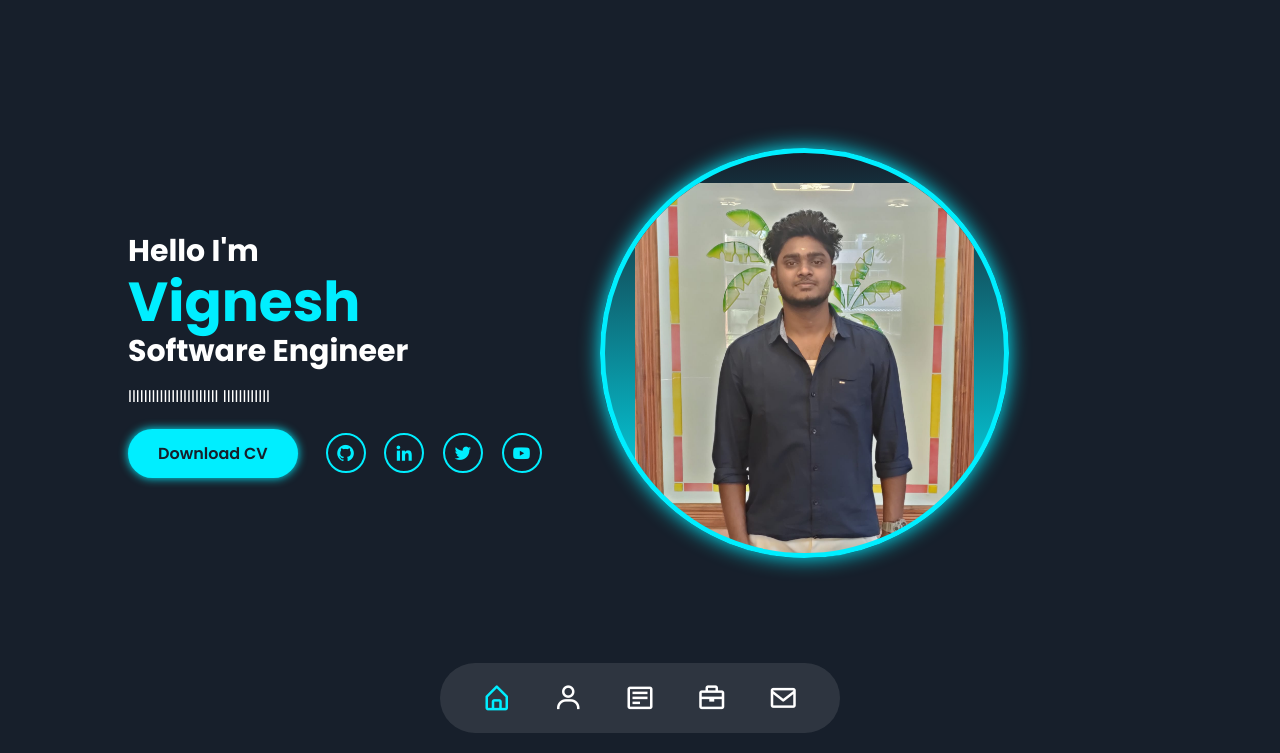
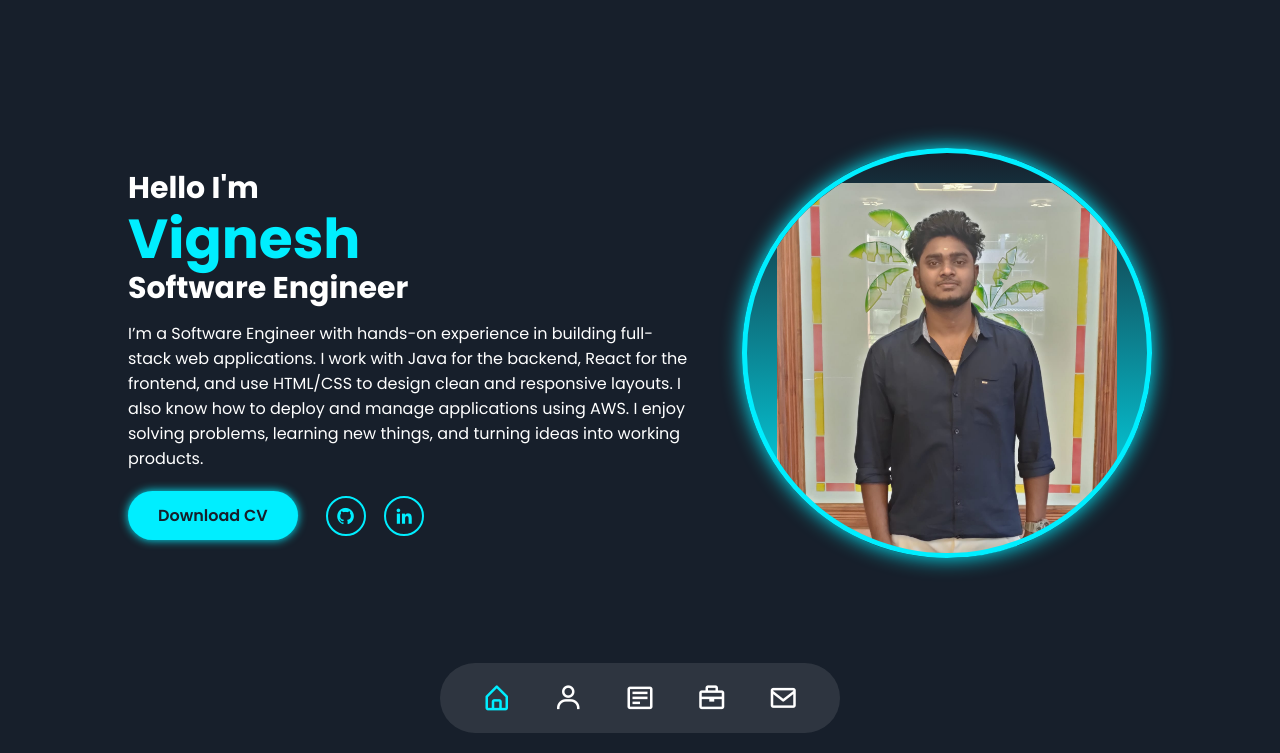
Before and after one commit to vigneshE1999/Myportfolio, a plain HTML site: page index.html in a window 1280 px wide. Shown: the part 47-800 px from the top of the page. Drawn offline with nearby package versions, Linux system fonts and the light colour scheme.

Commit message:
profile changes

```diff
--- a/index.html
+++ b/index.html
@@ -44,25 +44,21 @@
                     <h3>Hello I'm</h3>
                     <h1>Vignesh</h1>
                     <h3>Software Engineer</h3>
-                    <p class="desc">lllllllllllllllllllllll llllllllllll</p>
+                    <p class="desc">I’m a Software Engineer with hands-on experience in building full-stack web
+                        applications. I work with Java for the backend, React for the frontend, and use HTML/CSS to
+                        design clean and responsive layouts. I also know how to deploy and manage applications using
+                        AWS. I enjoy solving problems, learning new things, and turning ideas into working products.</p>
                     <div class="btn-sci">
-                        <a href="#" class="btn">Download CV</a>
+                        <a href="./Files/Vignesh.pdf" class="btn" download="Vignesh.pdf">Download CV</a>
                         <div class="sci">
-                            <a href="#">
+                            <a href="https://github.com/vigneshE1999" target="_blank" rel="noopener noreferrer">
                                 <i class="bx bxl-github"></i>
                                 <span class="tooltip">Github</span>
                             </a>
-                            <a href="#">
+                            <a href="https://www.linkedin.com/in/vigneshesakkimuthu/" target="_blank"
+                                rel="noopener noreferrer">
                                 <i class="bx bxl-linkedin"></i>
                                 <span class="tooltip">Linkedin</span>
-                            </a>
-                            <a href="#">
-                                <i class="bx bxl-twitter"></i>
-                                <span class="tooltip">Twitter</span>
-                            </a>
-                            <a href="#">
-                                <i class="bx bxl-youtube"></i>
-                                <span class="tooltip">YouTube</span>
                             </a>
                         </div>
                     </div>
@@ -85,8 +81,20 @@
                 <div class="about-info">
                     <h2 class="title">About Me</h2>
                     <h3>Software Engineer!</h3>
-                    <p class="desc">lllllllllllllllllllllllllll</p>
-                    <a href="#" class="btn">View More</a>
+                    <p class="desc">I’m a Software Engineer with hands-on experience in building full-stack web
+                        applications. I work with Java for the backend, React for the frontend, and use HTML/CSS to
+                        design clean and responsive layouts. I also know how to deploy and manage applications using
+                        AWS. I enjoy solving problems, learning new things, and turning ideas into working products.</p>
+                    <!-- <a href="#" class="btn">View More</a> -->
+                    <a href="javascript:void(0)" class="btn" onclick="toggleMoreAbout()">View More</a>
+
+                    <div id="more-about" style="display: none;">
+                        <p>
+                            I also love contributing to open-source, exploring new frameworks, and building scalable
+                            architectures.
+                            Outside of coding, I'm into reading tech blogs and playing strategy games.
+                        </p>
+                    </div>
                 </div>
             </section>
 
@@ -107,25 +115,37 @@
                 <div class="tab-wrapper">
                     <div class="tab-grid resume-box experience active">
                         <div class="tab-item resume-item">
-                            <h4>2022 - Present</h4>
-                            <h4>AGT</h4>
-                            <h4>Developer</h4>
-                            <p>Lorem ipsum dolor sit amet, consectetur adipisicing elit. Aliquid numquam, sapiente
-                                laborum, impedit expedita dolorum placeat mollitia, ut amet dignissimos ipsa? Ipsam
-                                necessitatibus eveniet facilis quibusdam perspiciatis, voluptates eum sed!</p>
+                            <h4>20 Mar 2022 - 25 sep 2022</h4>
+                            <h4>Arthur Grand Technology</h4>
+                            <h4>DevOps Intern</h4>
+                            <p>
+                                • Assisted in automating CI/CD pipelines using Azure.<br>
+                                • Managed cloud infrastructure using AWS services like EC2, S3, and IAM.<br>
+                                • Containerized applications using AWS Eks.<br>
+                                • Worked with monitoring tools such as Prometheus and Grafana to track system performance.<br>
+                                • Collaborated with developers to streamline build and deployment processes, improving delivery speed.
+                              </p>
                         </div>
                         <div class="tab-item resume-item">
-                            <h4>2022 - Present</h4>
-                            <h4>AGT</h4>
-                            <h4>Devops</h4>
-                            <p>Lorem ipsum dolor sit amet, consectetur adipisicing elit. Aliquid numquam, sapiente
-                                laborum, impedit expedita dolorum placeat mollitia, ut amet dignissimos ipsa? Ipsam
-                                necessitatibus eveniet facilis quibusdam perspiciatis, voluptates eum sed!</p>
+                            <h4>26 sep 2022 - 25 sep 2023</h4>
+                            <h4>Arthur Grand Technology</h4>
+                            <h4>AWS DevOps Engineer</h4>
+                            <p>
+                                • Designed and maintained scalable infrastructure on AWS using services like EC2, S3 and Lambda.<br>
+                                • Designed and deployed secure AWS infrastructure using VPC, Subnets, NAT Gateways, and Security Groups.<br>
+                                • Implemented IAM roles and policies to enforce least privilege access across environments.<br>
+                                • Automated deployment pipelines using Azure Pipeline.<br>
+                                • Automated infrastructure provisioning using Terraform and AWS CloudFormation templates.<br>
+                                • Built Docker containers and orchestrated deployments using AWS (EKS).<br>
+                                • Implemented monitoring and logging solutions with CloudWatch, Prometheus, and Grafana.<br>
+                                • Optimized cloud costs by analyzing resource usage and implementing auto-scaling policies.<br>
+                                • Collaborated with development and QA teams to ensure smooth CI/CD workflow and faster release cycles.
+                              </p>
                         </div>
                         <div class="tab-item resume-item">
-                            <h4>2022 - Present</h4>
-                            <h4>AGT</h4>
-                            <h4>Devops Intern</h4>
+                            <h4>26 sep 2023 - Present</h4>
+                            <h4>Arthur Grand Technology</h4>
+                            <h4>Software Developer</h4>
                             <p>Lorem ipsum dolor sit amet, consectetur adipisicing elit. Aliquid numquam, sapiente
                                 laborum, impedit expedita dolorum placeat mollitia, ut amet dignissimos ipsa? Ipsam
                                 necessitatibus eveniet facilis quibusdam perspiciatis, voluptates eum sed!</p>
--- a/js/script.js
+++ b/js/script.js
@@ -59,3 +59,12 @@ portfolioLists.forEach((list, idx) => {
 setTimeout(() => {
     sections[4].classList.remove('active');
 }, 1500);
+
+function toggleMoreAbout() {
+    var moreAbout = document.getElementById('more-about');
+    if (moreAbout.style.display === 'none' || moreAbout.style.display === '') {
+      moreAbout.style.display = 'block';
+    } else {
+      moreAbout.style.display = 'none';
+    }
+  }
```
Also changed, not shown: 1 other file.
